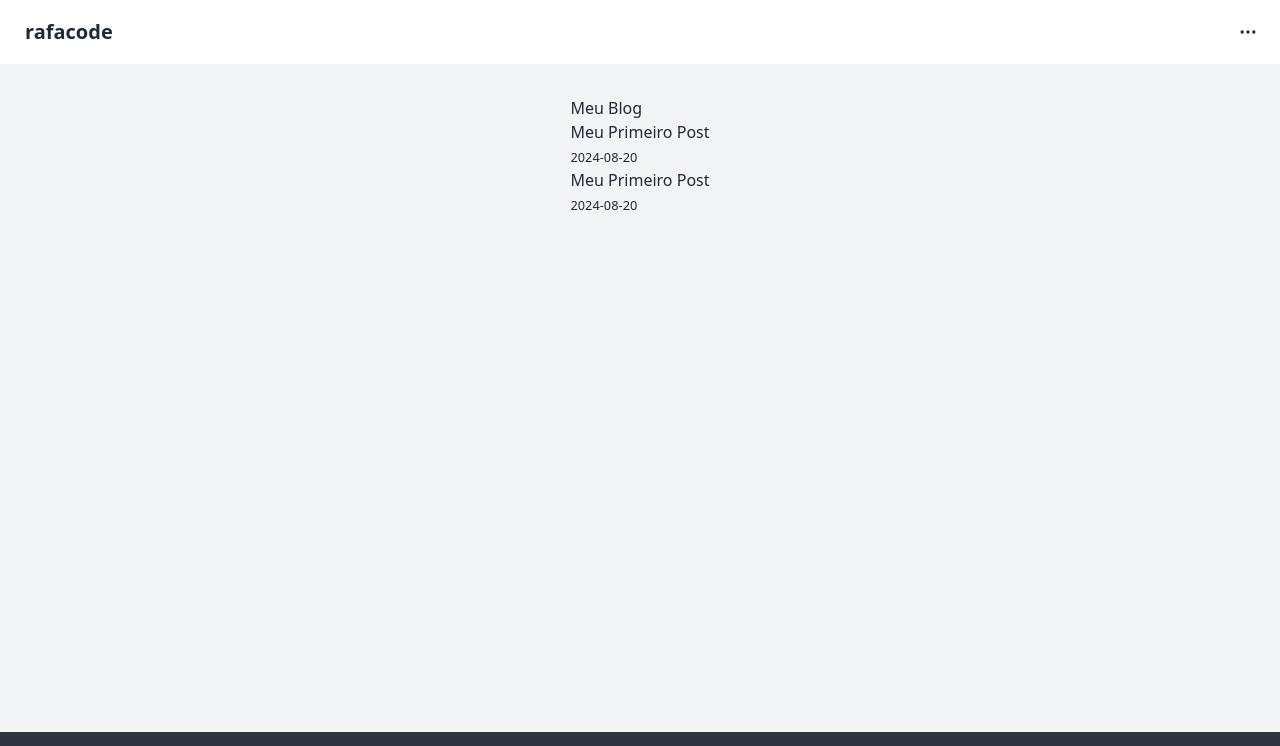
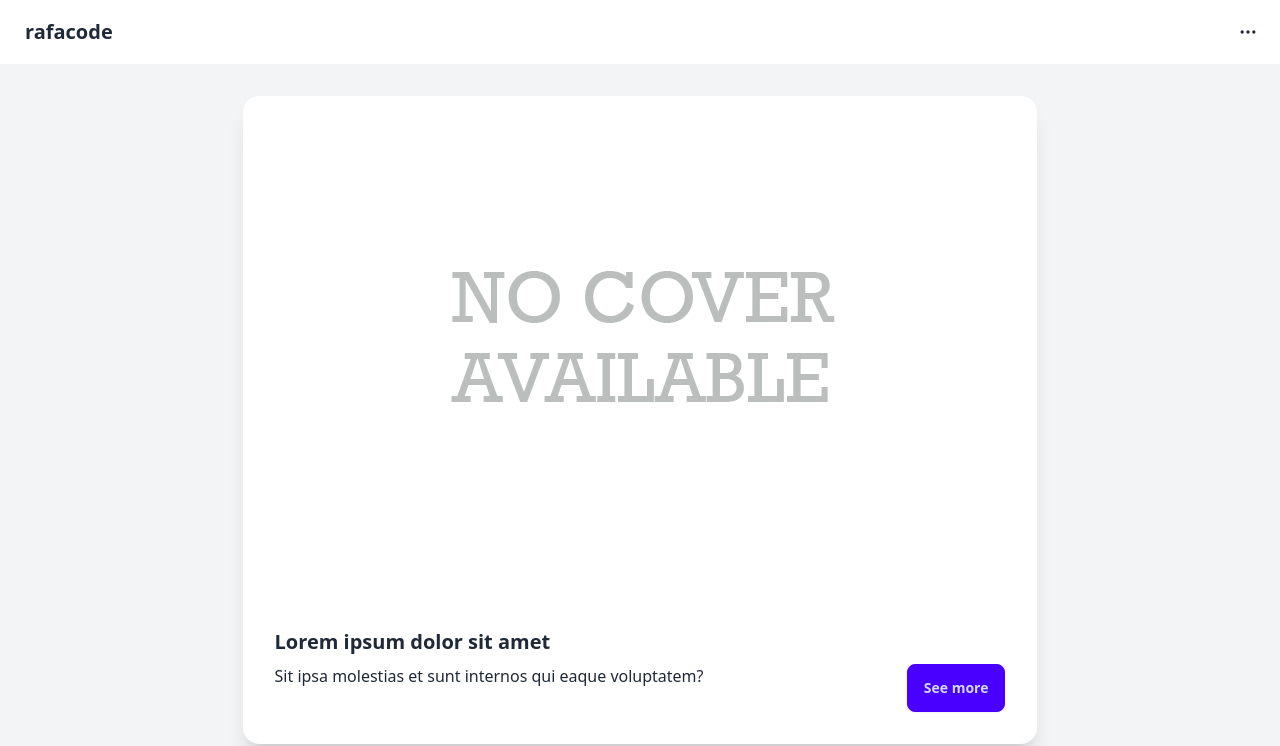
Before and after one commit to sobucki/personal-blog, a Next.js app: page / in a window 1280 px wide. Shown: the top 746 px of the page. Built offline with nearby package versions, Linux system fonts and the light colour scheme.

Commit message:
Create card to list posts

```diff
--- a/src/app/page.tsx
+++ b/src/app/page.tsx
@@ -1,23 +1,24 @@
+import CardPost from "@/components/CardPost";
 import { getSortedPostsData } from "@/lib/posts";
 import { PostData } from "@/lib/types";
 import Link from "next/link";
 
 export default function Home() {
   const allPostsData: PostData[] = getSortedPostsData();
+  console.log(allPostsData);
 
   return (
     <>
-      <div>
-        <h1>Meu Blog</h1>
-        <ul>
-          {allPostsData.map(({ id, date, title }) => (
-            <li key={id}>
-              <Link href={`/posts/${id}`}>{title}</Link>
-              <br />
-              <small>{date}</small>
-            </li>
-          ))}
-        </ul>
+      <div className="space-y-4">
+        {allPostsData.map(({ id, date, title, cover, summary }) => (
+          <CardPost
+            description={summary}
+            title={title}
+            key={id}
+            postId={id}
+            image={cover}
+          />
+        ))}
       </div>
     </>
   );
--- /dev/null
+++ b/src/components/CardPost/CardPost.tsx
@@ -0,0 +1,29 @@
+"use client";
+
+import { useRouter } from "next/navigation";
+import { CardPostProps } from "./types";
+
+function CardPost({ description, image, title, postId }: CardPostProps) {
+  const router = useRouter();
+  return (
+    <div className="card bg-base-100 shadow-xl">
+      <figure>
+        <img src={image || "no-cover.jpg"} alt={title} />
+      </figure>
+      <div className="card-body">
+        <h2 className="card-title">{title}</h2>
+        <div className="flex item-center justify-between">
+          <p className="flex-grow">{description}</p>
+          <button
+            className="btn btn-primary"
+            onClick={() => router.push(`/posts/${postId}`)}
+          >
+            See more
+          </button>
+        </div>
+      </div>
+    </div>
+  );
+}
+
+export default CardPost;
--- /dev/null
+++ b/src/components/CardPost/index.ts
@@ -0,0 +1,3 @@
+import CardPost from "./CardPost";
+
+export default CardPost;
--- /dev/null
+++ b/src/components/CardPost/types.ts
@@ -0,0 +1,6 @@
+export type CardPostProps = {
+  title: string;
+  description: string;
+  image: string;
+  postId: string;
+};
--- a/src/data/posts/novo.md
+++ b/src/data/posts/novo.md
@@ -1,6 +1,8 @@
 ---
-title: 'Meu Primeiro Post'
+title: 'Sit odio voluptas eum excepturi iusto'
+summary: 'Aut quia voluptatum aut illum maiores et optio molestias ex fuga ipsum et ipsa nihil.'
 date: '2024-08-20'
+cover: 'https://imageio.forbes.com/specials-images/imageserve/64feb1e9622d5f528e73b638/The-Top-5-Tech-Trends-In-2024-Everyone-Must-Be-Ready-For/960x0.jpg?format=jpg&width=1440'
 ---
 
 Conteudo do markdown...
--- a/src/data/posts/test.md
+++ b/src/data/posts/test.md
@@ -1,6 +1,8 @@
 ---
-title: 'Meu Primeiro Post'
+title: 'Lorem ipsum dolor sit amet'
+summary: 'Sit ipsa molestias et sunt internos qui eaque voluptatem?'
 date: '2024-08-20'
+# cover: 'https://img.daisyui.com/images/stock/photo-1606107557195-0e29a4b5b4aa.webp'
 ---
 
 Conteudo do markdown...
--- a/src/lib/types.ts
+++ b/src/lib/types.ts
@@ -1,9 +1,11 @@
 export type PostMeta = {
   title: string;
   date: string;
+  summary: string;
+  cover: string;
 };
 
 export type PostData = PostMeta & {
-  id?: string;
+  id: string;
   contentHtml?: string;
 };
```
Also changed, not shown: public/no-cover.jpg (added).
